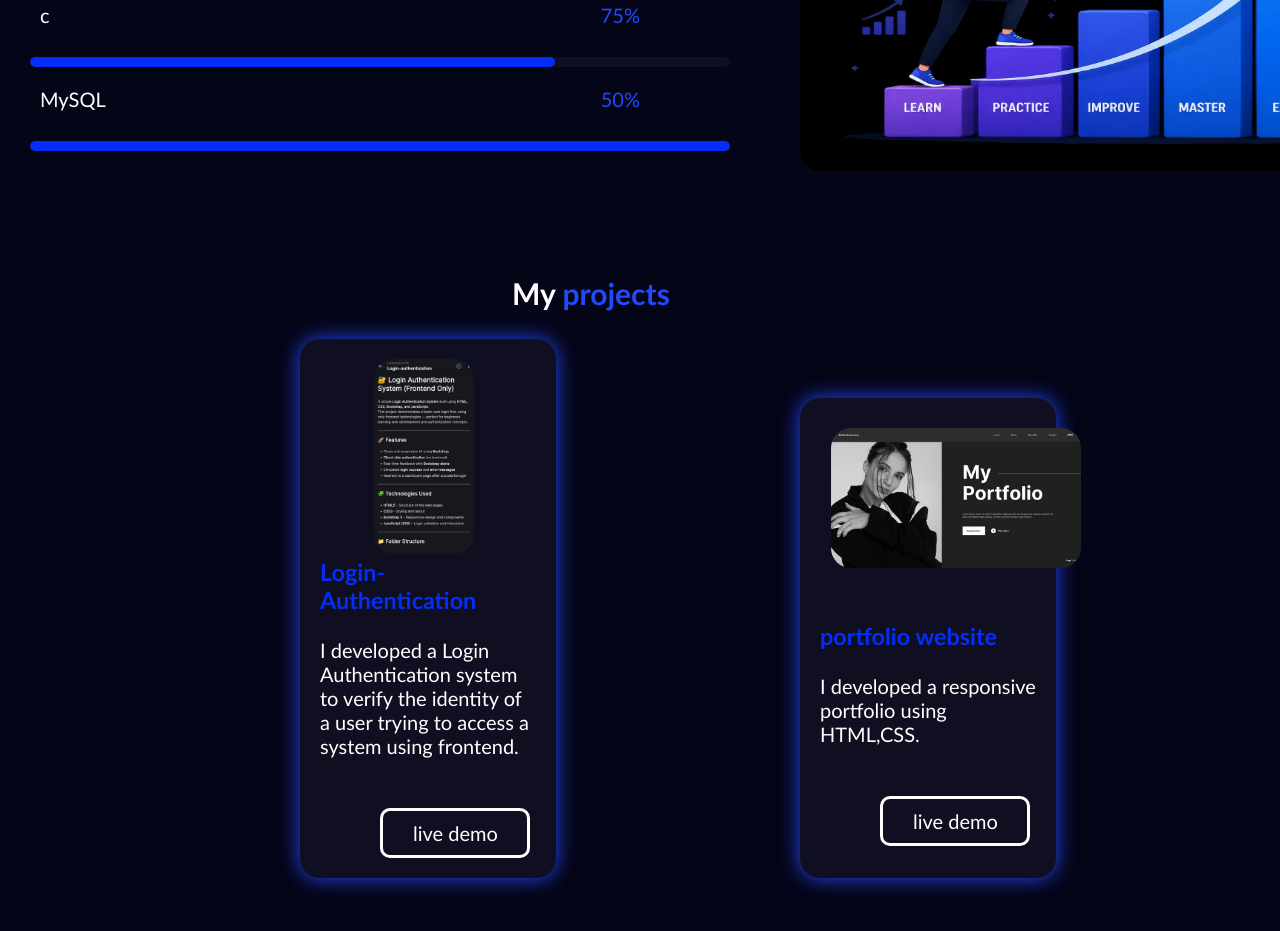
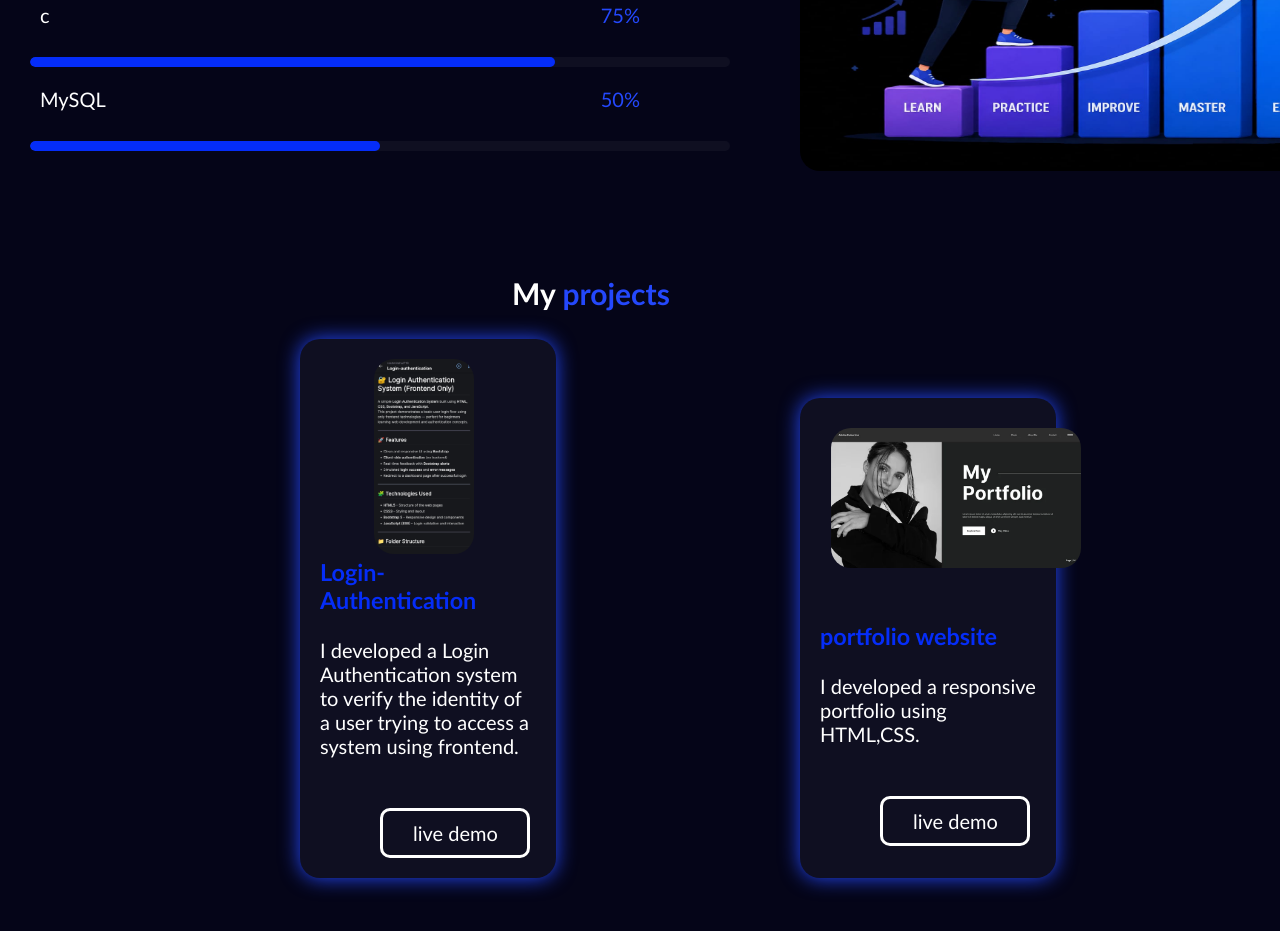
Before and after one commit to rashmirahul716/Project-1, a plain HTML site: page index.html in a window 1280 px wide. Shown: the part 2078-3009 px from the top of the page. Drawn offline with nearby package versions, Linux system fonts and the light colour scheme.

Commit message:
change the mysql section

```diff
--- a/index.html
+++ b/index.html
@@ -119,7 +119,7 @@
                     <P>MySQL</P><span>50%</span>
                 </div>
                 <div class="bar">
-                    <div class="progress MySQL"></div>
+                    <div class="progress mysql"></div>
                 </div>
             </div>
             <img src="skills.jpeg" alt="my skills" height="400px" width="600px" class="skilling">
```
